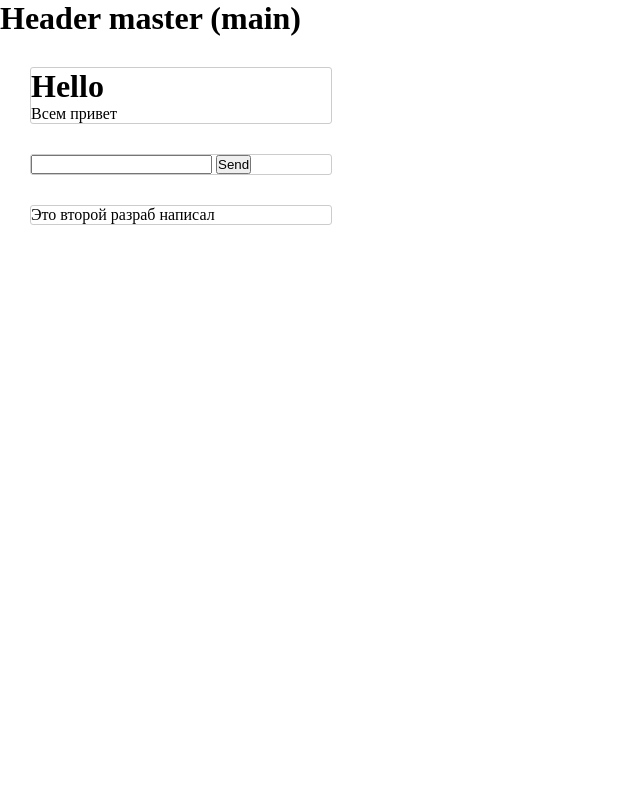
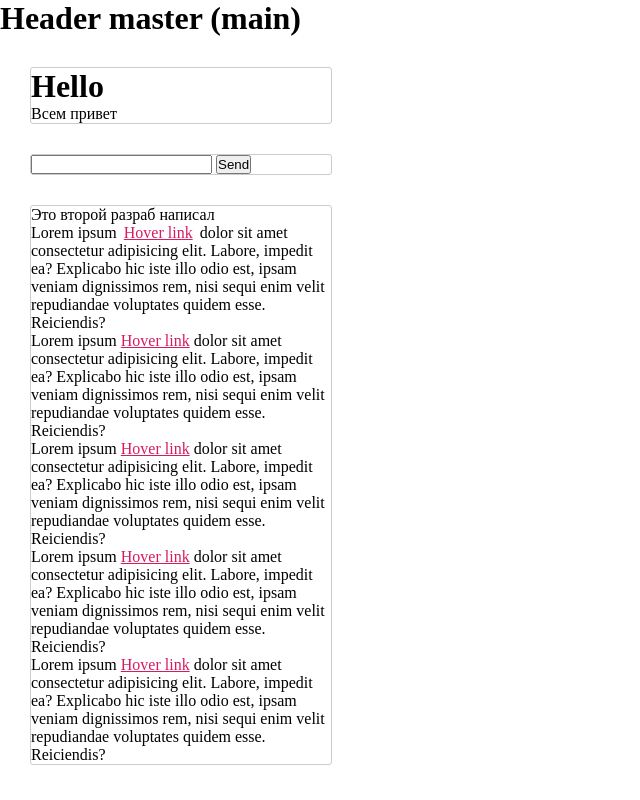
Before and after one commit to Andrew2112/learn-git, a plain HTML site: page index.html in a window 1280 px wide. Shown: the whole page, without its empty margins (0-640 px from the left). Drawn offline with Linux system fonts and the light colour scheme.

Commit message:
css для ссылок

```diff
--- a/index.html
+++ b/index.html
@@ -12,7 +12,7 @@
 <body>
     <h1>Header master (main)</h1>
     <div class="box">
-	<h1>Hello</h1>
+        <h1>Hello</h1>
         <p>Всем привет</p>
     </div>
     <div class="box">
@@ -26,6 +26,32 @@
     </div>
     <div class="box">
         <p>Это второй разраб написал</p>
+        <p>
+            Lorem ipsum <a href="#" class="link-1">Hover link</a> dolor sit amet consectetur adipisicing elit. Labore, impedit ea? Explicabo hic iste illo odio est, ipsam veniam dignissimos rem, nisi sequi enim velit repudiandae voluptates quidem esse.
+            Reiciendis?
+
+        </p>
+        <p>
+            Lorem ipsum <a href="#" class="link-2">Hover link</a> dolor sit amet consectetur adipisicing elit. Labore, impedit ea? Explicabo hic iste illo odio est, ipsam veniam dignissimos rem, nisi sequi enim velit repudiandae voluptates quidem esse.
+            Reiciendis?
+
+        </p>
+        <p>
+            Lorem ipsum <a href="#" class="link-3">Hover link</a> dolor sit amet consectetur adipisicing elit. Labore, impedit ea? Explicabo hic iste illo odio est, ipsam veniam dignissimos rem, nisi sequi enim velit repudiandae voluptates quidem esse.
+            Reiciendis?
+
+        </p>
+        <p>
+            Lorem ipsum <a href="#" class="link-4">Hover link</a> dolor sit amet consectetur adipisicing elit. Labore, impedit ea? Explicabo hic iste illo odio est, ipsam veniam dignissimos rem, nisi sequi enim velit repudiandae voluptates quidem esse.
+            Reiciendis?
+
+        </p>
+
+        <p>
+            Lorem ipsum <a href="#" class="link-5">Hover link</a> dolor sit amet consectetur adipisicing elit. Labore, impedit ea? Explicabo hic iste illo odio est, ipsam veniam dignissimos rem, nisi sequi enim velit repudiandae voluptates quidem esse.
+            Reiciendis?
+
+        </p>
     </div>
     <script src="my-js.js"></script>
 </body>
--- a/style.css
+++ b/style.css
@@ -11,3 +11,129 @@
     display: block;
     width: 300px;
 }
+
+:root {
+    --link-color: #d81b60;
+}
+
+a {
+    color: var(--link-color);
+}
+
+a:hover {
+    color: #fff;
+}
+
+
+/* LINK 1 */
+
+.link-1 {
+    box-shadow: inset 0 0 var(--link-color);
+    transition: box-shadow .3s, color .3s;
+    padding: 3px;
+}
+
+.link-1:hover {
+    box-shadow: inset 100px 0 0 var(--link-color);
+    text-decoration: none
+}
+
+
+/* LINK 2 */
+
+.link-2 {
+    position: relative;
+}
+
+.link-2::before {
+    background: var(--link-color);
+    content: '';
+    position: absolute;
+    width: 100%;
+    height: 100%;
+    transform: scaleX(0);
+    transition: transform .3s;
+    z-index: -1;
+    padding: 3px;
+}
+
+.link-2:hover::before {
+    transform: scaleX(1);
+}
+
+
+/* LINK 3 */
+
+.link-3 {
+    position: relative;
+}
+
+.link-3::before {
+    background: var(--link-color);
+    content: '';
+    inset: 0;
+    position: absolute;
+    width: 100%;
+    height: 100%;
+    transform: scaleX(0);
+    transform-origin: right;
+    transition: transform .3s, color .3s;
+    z-index: -1;
+    padding: 3px;
+}
+
+.link-3:hover::before {
+    transform: scaleX(1);
+}
+
+
+/* LINK 4 */
+
+.link-4 {
+    position: relative;
+}
+
+.link-4::before {
+    background: var(--link-color);
+    content: '';
+    inset: 0;
+    position: absolute;
+    width: 100%;
+    height: 100%;
+    transform: scaleY(0);
+    transform-origin: top;
+    /* transform-origin: bottom; */
+    transition: transform .3s, color .3s;
+    z-index: -1;
+    padding: 3px;
+}
+
+.link-4:hover::before {
+    transform: scaleY(1);
+}
+
+
+/* LINK 5 */
+
+.link-5 {
+    position: relative;
+}
+
+.link-5::before {
+    background: var(--link-color);
+    content: '';
+    inset: 0;
+    position: absolute;
+    width: 100%;
+    height: 100%;
+    transform: scaleX(0);
+    transform-origin: right;
+    transition: transform .3s, color .3s;
+    z-index: -1;
+    padding: 3px;
+}
+
+.link-5:hover::before {
+    transform: scaleX(1);
+    transform-origin: left;
+}
```
